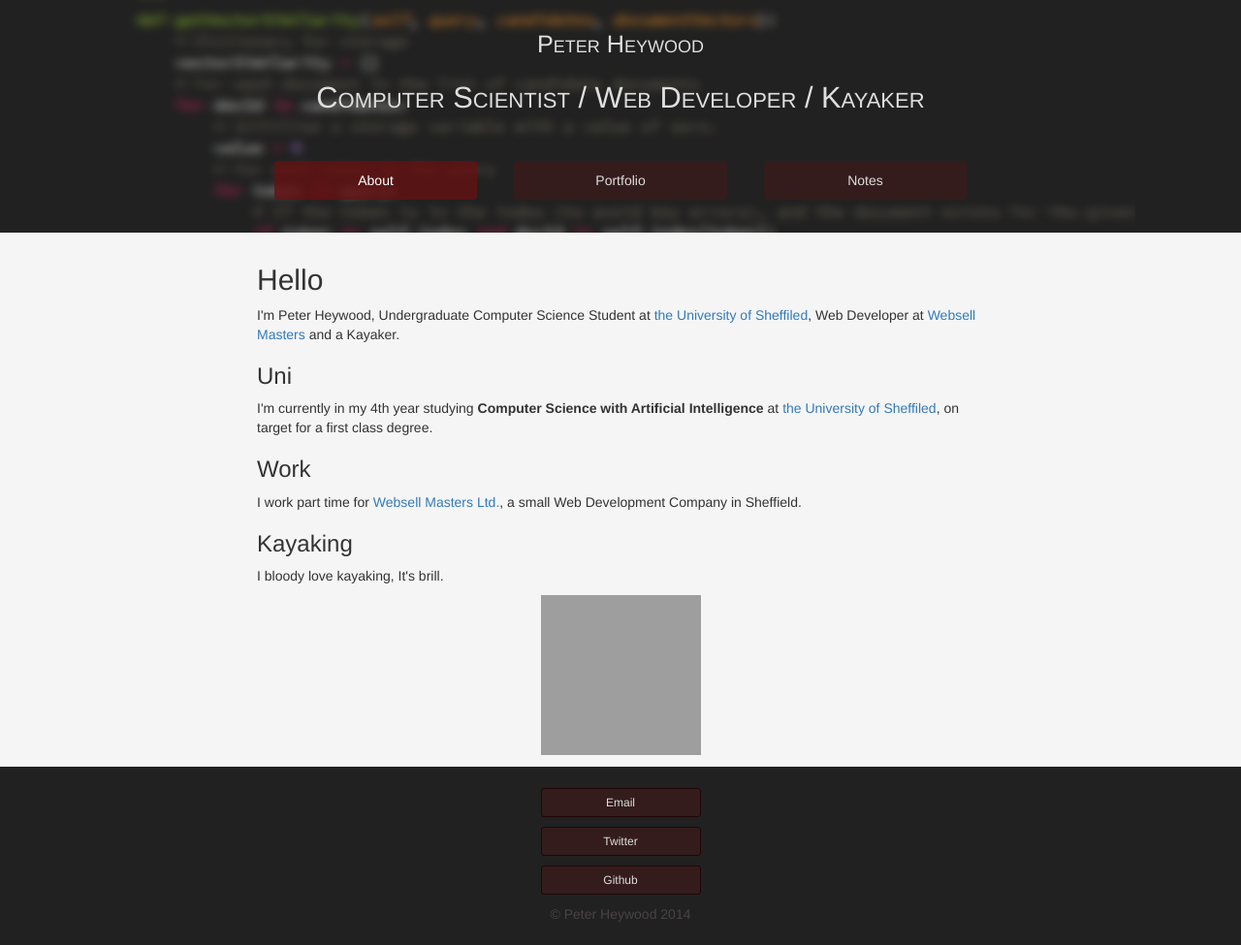
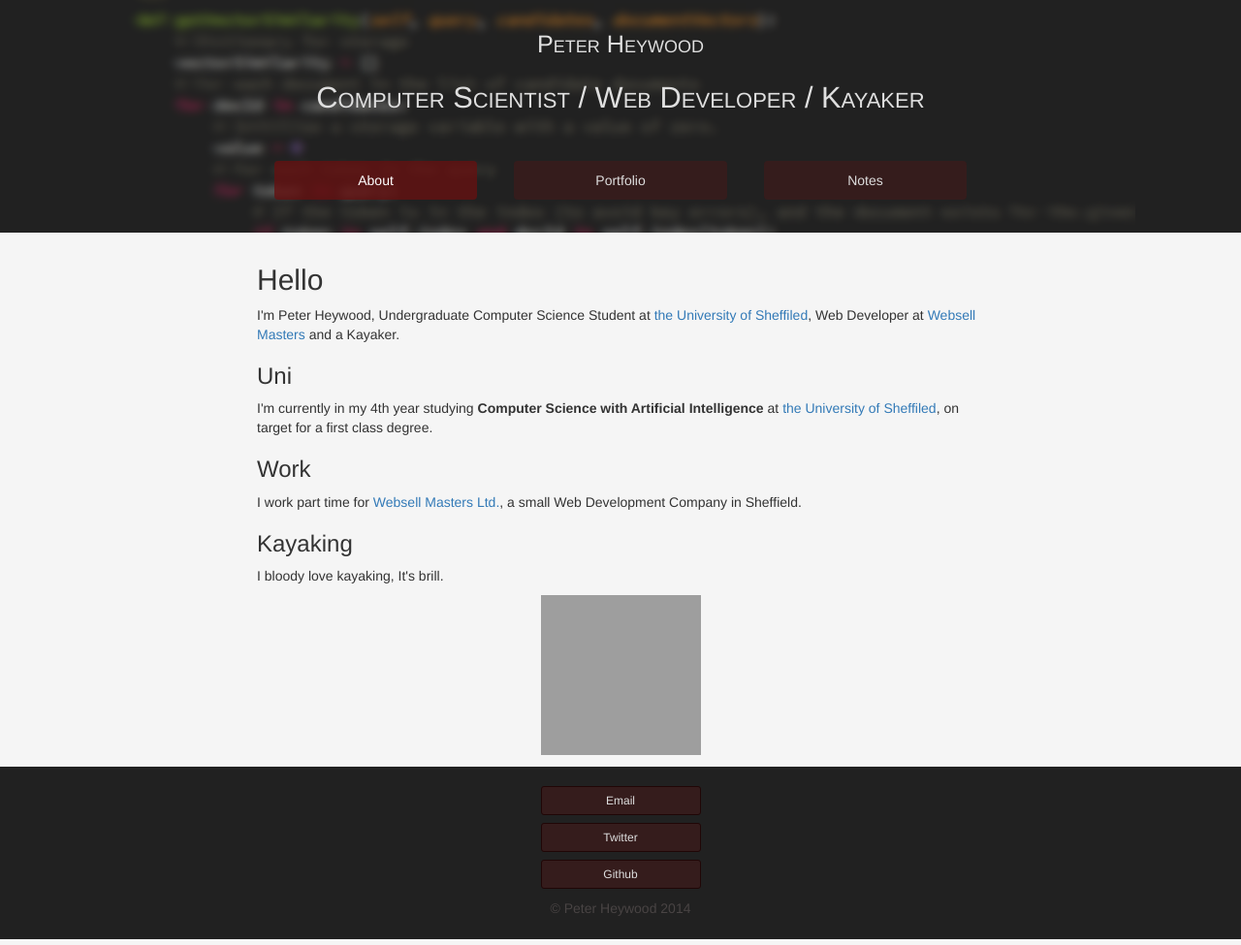
Before and after one commit to ptheywood/ptheywood.github.io, a Jekyll site: the page built from index.html, in a window 1280 px wide. Shown: the whole page at 97% size. Built offline with Jekyll 4.4.1, drawn with Linux system fonts in a browser that asks for light colours; nearby versions of some CDN libraries; library files that are not in the unit come from our copies; Markdown is read by kramdown in place of the engine named in the settings; grey boxes are pictures that could not be loaded.

Commit message:
Adjust footer link styling

```diff
--- a/_includes/footer.html
+++ b/_includes/footer.html
@@ -3,7 +3,7 @@
     <div class="footer">
         <div class="container">
             <div class="row">
-                <div class="col-xs-12 col-sm-2 col-sm-offset-5 text-center">
+                <div class="col-xs-6 col-xs-offset-3 col-sm-2 col-sm-offset-5 text-center">
                     <ul class="list-unstyled footer-list">
                         <li>
                             <a class="btn btn-default btn-sm btn-block" href="mailto:mail@peethwd.net">Email</a>
--- a/css/main.css
+++ b/css/main.css
@@ -97,7 +97,7 @@ body {
 }
 
 .footer .footer-list li {
-    margin: 6% 0;
+    margin: 8px 0;
 }
 
 .copyright {
```
